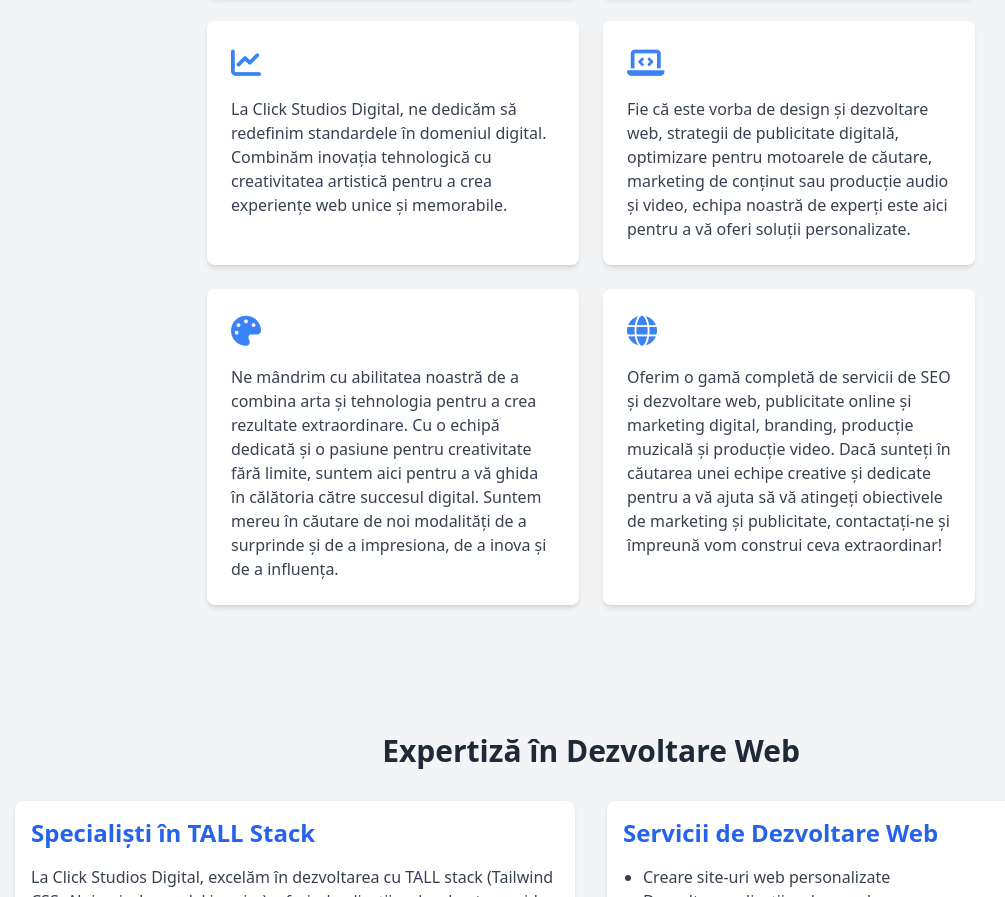
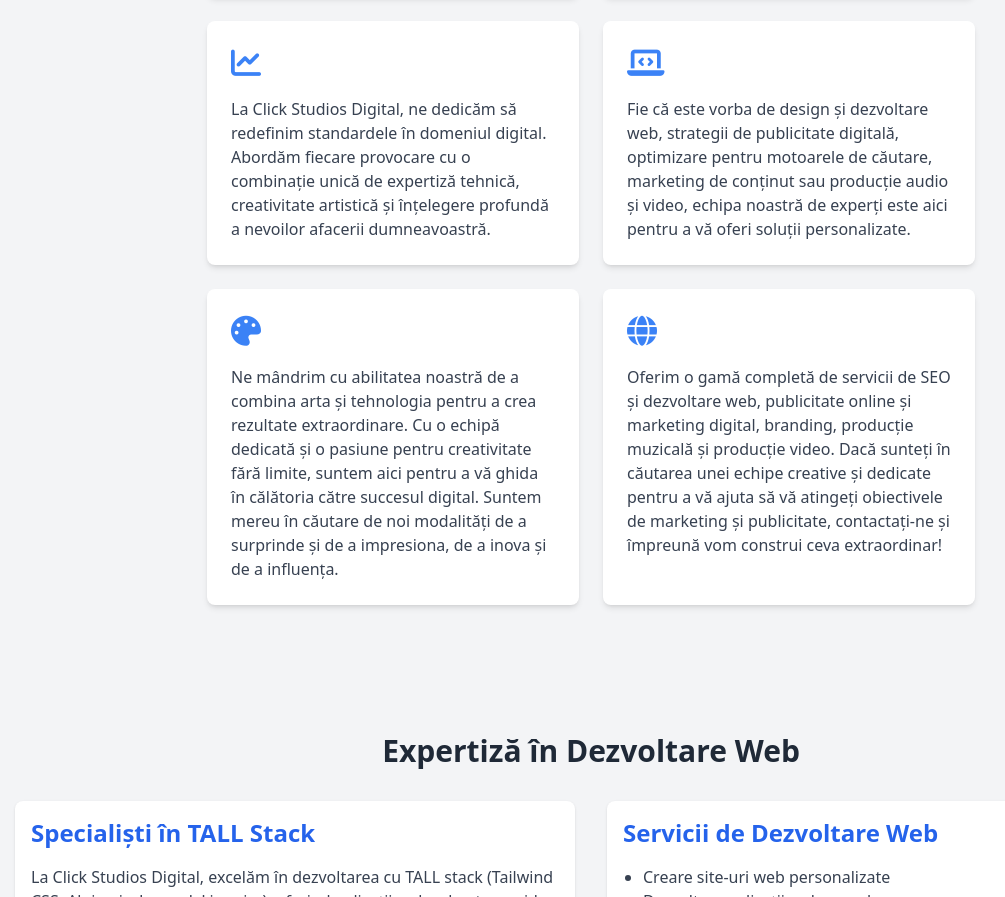
Before and after one commit to ioanmihalca-click/ClickStudios-agentie, a website: page index.html in a window 1280 px wide. Shown: the part 1598-2495 px from the top of the page, without its empty margins (49-1054 px from the left). Drawn offline with nearby package versions, Linux system fonts and the light colour scheme.

Commit message:
modificare text

```diff
--- a/index.html
+++ b/index.html
@@ -139,7 +139,7 @@
 
             <div data-aos="fade-down" class="p-6 bg-white rounded-lg shadow-md">
               <i class="mb-4 text-3xl text-blue-500 fas fa-chart-line"></i>
-              <p class="text-gray-700">La Click Studios Digital, ne dedicăm să redefinim standardele în domeniul digital. Combinăm inovația tehnologică cu creativitatea artistică pentru a crea experiențe web unice și memorabile.</p>
+              <p class="text-gray-700">La Click Studios Digital, ne dedicăm să redefinim standardele în domeniul digital.  Abordăm fiecare provocare cu o combinație unică de expertiză tehnică, creativitate artistică și înțelegere profundă a nevoilor afacerii dumneavoastră.</p>
             </div>
 
           <div data-aos="zoom-in-up" class="p-6 bg-white rounded-lg shadow-md">
```
